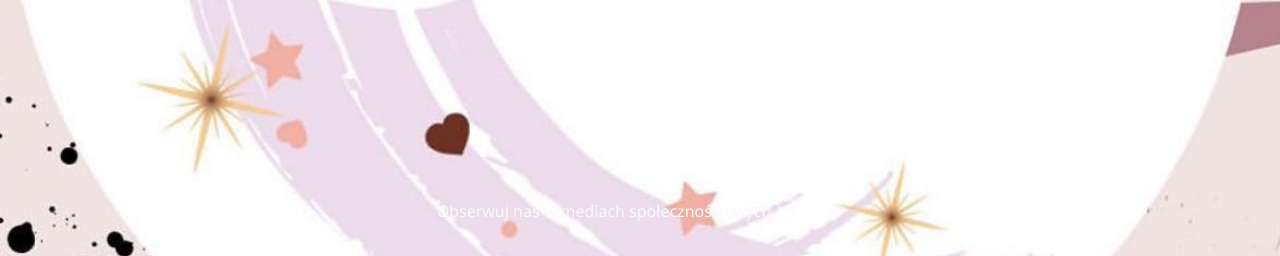
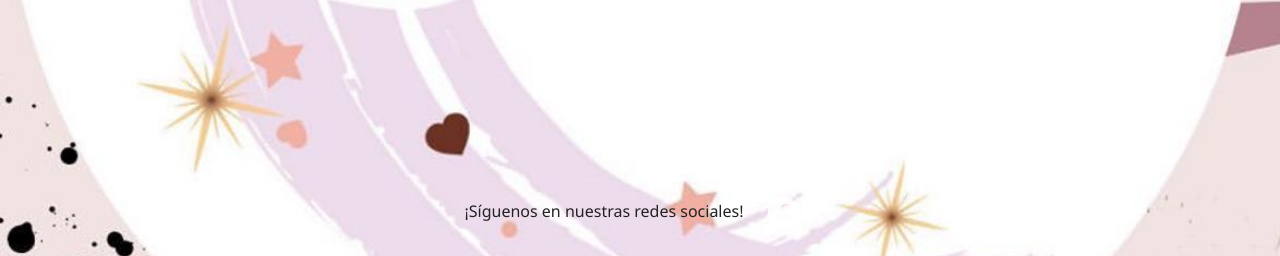
Before and after one commit to MTcloud2023/Luuaa, a Django app: page /coming-soon/ in a window 1280 px wide. Shown: the part 544-800 px from the top of the page. Run offline with Django 5.2, Linux system fonts and the light colour scheme.

Commit message:
Update base.html

```diff
--- a/Inicio/templates/base.html
+++ b/Inicio/templates/base.html
@@ -47,12 +47,12 @@
   </main>
 
   <!-- Footer con redes sociales -->
-  <footer class="text-light py-4 mt-5" style="background-color: transparent;">
-    <div class="container text-center">
-      <p class="mb-2">Obserwuj nas w mediach społecznościowych</p>
-      <a href="https://www.facebook.com/Luuaaa/" class="text-light me-3" target="_blank">
-        <i class="fab fa-facebook fa-2x"></i>
-      </a>
+<footer class="py-4 mt-5" style="background-color: transparent; color: #222;">
+  <div class="container text-center">
+    <p class="mb-2">¡Síguenos en nuestras redes sociales!</p>
+    <a href="https://www.facebook.com/Luuaaa/" class="me-3" target="_blank" style="color: #333;">
+      <i class="fab fa-facebook fa-2x"></i>
+    </a>
      <!--   <a href="https://www.instagram.com/ponchocafe_bar" class="text-light me-3" target="_blank">
         <i class="fab fa-instagram fa-2x"></i>
       </a>
```
